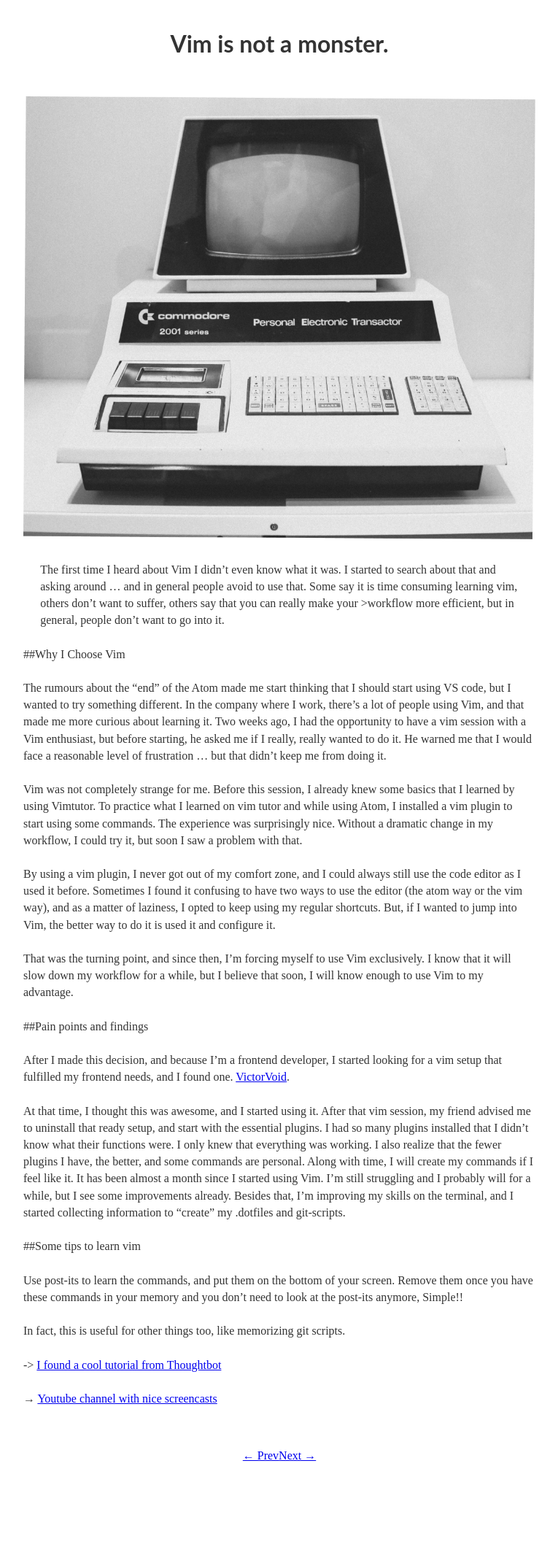
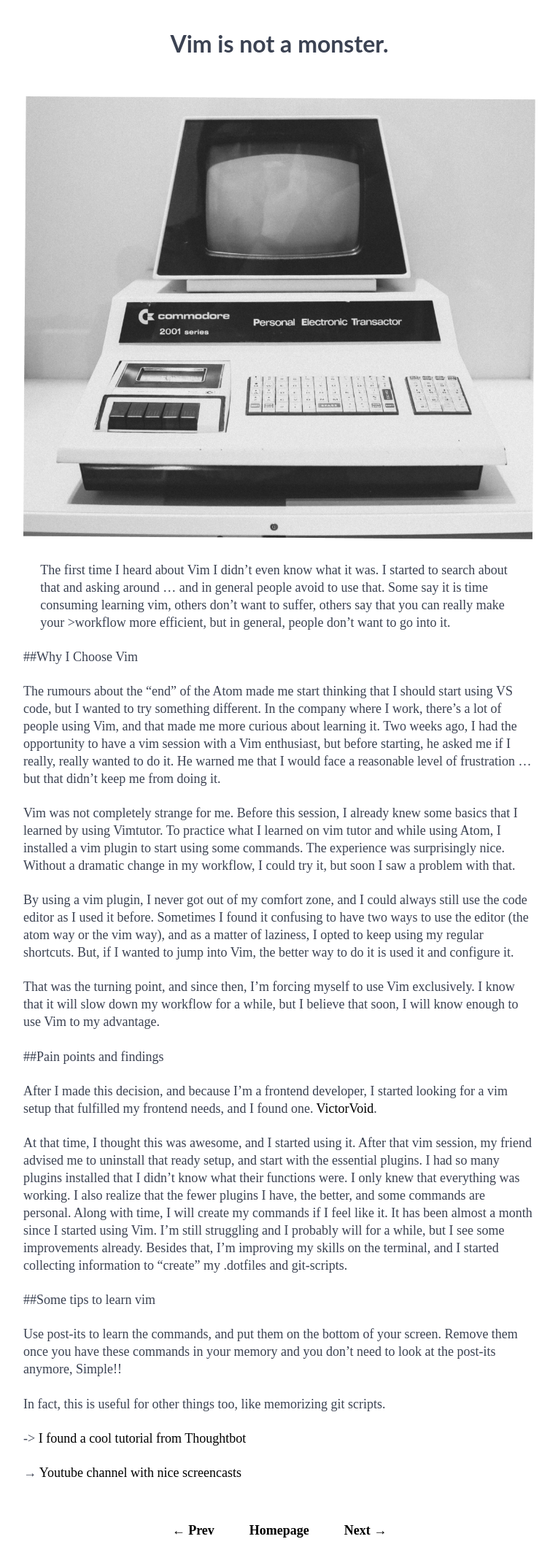
Before and after one commit to fmmricardo/rm-blog, a Gatsby site: page /pages/Vim-Is-Not-A-Monster in a window 1280 px wide. Shown: the whole page at 73% size, without its empty margins (257-1022 px from the left). Before the commit the page ends 2048 px from the top, so only its background shows below. Built offline with nearby package versions, Linux system fonts and the light colour scheme; Gatsby itself is replaced by a stand-in of ours; some packages are replaced by stand-ins of ours.

Commit message:
blog working

```diff
--- a/gatsby-config.js
+++ b/gatsby-config.js
@@ -6,9 +6,9 @@
 
 module.exports = {
   siteMetadata: {
-    title: 'Ricardo Martins ',
+    title: 'Learning to Share ',
     description:
-      'Frontend developer with focus on user experience and a flair for design. Always looking for something new to learn and willing to help those around him.',
+      'My name is Ricardo, a Frontend developer with focus on user experience and a flair for design. Always looking for something new to learn and willing to help those around him.',
   },
   plugins: [
     `gatsby-plugin-postcss`,
--- a/src/components/Header/index.css
+++ b/src/components/Header/index.css
@@ -1,18 +1,27 @@
 @import '../settings.css';
 
 .headerWrapper {
+	width: 100%;
+	margin: 0 auto;
+
+	grid-auto-flow: row;
+
+	font-family: var(--font-family-monsterrat);
+
 	display: flex;
 	flex-direction: column;
 	align-items: center;
 	font-family: var(--font-family-monsterrat);
+	color: var(--color-snow-black);
 }
 
-.title {
+.headerTitle {
 	font-size: var(--size-56);
 	line-height: var(--size-76);
 }
 
-.description {
-	font-size: var(--size-32);
-	line-height: var(--size-42);
+.headerDescription {
+	font-size: var(--size-24);
+	line-height: var(--size-32);
+	padding: var(--size-32);
 }
--- a/src/components/Header/index.jsx
+++ b/src/components/Header/index.jsx
@@ -8,8 +8,8 @@
   const description = data.site.siteMetadata.description
   return (
     <div className="headerWrapper">
-      <p className="title">{title}</p>
-      <p className="description">{description}</p>
+      <p className="headerTitle">{title}</p>
+      <p className="headerDescription">{description}</p>
     </div>
   )
 }
--- a/src/components/settings.css
+++ b/src/components/settings.css
@@ -2,6 +2,8 @@
 	--color-gray: #f0f4fd;
 	--color-white: #fff;
 	--color-black: #1d204a;
+	--color-snow-blue: #5e81ac;
+	--color-snow-black: #3b4252;
 
 	--color-placeholder: color(var(--color-black) a(75%));
 	--color-text-dark: rgba(29, 32, 73, 0.75);
--- a/src/content/posts/Vim-Is-Not-A-Monster/index.md
+++ b/src/content/posts/Vim-Is-Not-A-Monster/index.md
@@ -3,7 +3,7 @@
 date: 2019-04-09
 title: Vim is not a monster.
 thumbnail: /images/commodore.jpg
-excerpt: How and why I started to use Vim.
+excerpt: The first time I heard about Vim I didn’t even know what it was. I started to search about that and asking around … and in general people avoid to use that. Some say it is time consuming learning vim, others don’t want to suffer, others say that you can really make your workflow more efficient, but in general, people don’t want to go into it.
 ---
 
 ![](./commodore.jpg)
--- a/src/pages/index.css
+++ /dev/null
@@ -1,3 +0,0 @@
-.link {
-	text-decoration: none;
-}
--- a/src/templates/blogPost.css
+++ b/src/templates/blogPost.css
@@ -1,18 +1,45 @@
 @import '../../src/components/settings.css';
 
-.wrapper {
+a,
+a:visited {
+	color: #000;
+	text-decoration: none;
+}
+
+a:hover {
+	color: var(--color-snow-blue);
+}
+
+.blogWrapper {
 	display: flex;
 	flex-direction: column;
 	align-items: center;
 }
 
-.title {
+.blogTitle {
+	color: var(--color-snow-black);
+	display: flex;
+	flex-direction: row;
+	align-items: start;
 }
 
-.content {
+.blogContent {
+	font-size: var(--size-18);
+	line-height: var(--size-24);
+	color: var(--color-snow-black);
 	margin: var(--size-32) auto;
 }
 
-.postNavigation {
-	height: 20vh;
+.blogNavigation {
+	display: flex;
 }
+
+.previousLink,
+.nextLink,
+.homeLink {
+	font-size: var(--size-18);
+	line-height: var(--size-24);
+	color: #000;
+	font-weight: var(--font-weight-bold);
+	margin: 0 var(--size-24);
+}
--- a/src/templates/blogPost.jsx
+++ b/src/templates/blogPost.jsx
@@ -13,20 +13,32 @@
   const html = markdownRemark.html
   return (
     <Layout>
-      <div className="wrapper">
-        <h1 className="title">{title}</h1>
-        <div className="content" dangerouslySetInnerHTML={{ __html: html }} />
-        <div className="postNavegation">
+      <div className="blogWrapper">
+        <h1 className="blogTitle">{title}</h1>
+        <div
+          className="blogContent"
+          dangerouslySetInnerHTML={{ __html: html }}
+        />
+        <div className="blogNavigation">
+          <div className="previousLink">
             {previous && (
               <Link to={previous.frontmatter.path} rel="prev">
                 ← Prev
               </Link>
             )}
+          </div>
+          <div className="homeLink">
+            <Link to="/" rel="prev">
+              Homepage
+            </Link>
+          </div>
+          <div className="nextLink">
             {next && (
               <Link to={next.frontmatter.path} rel="next">
                 Next →
               </Link>
             )}
+          </div>
         </div>
       </div>
     </Layout>
```
Also changed, not shown: src/components/Card/index.css (+7 -6 lines), src/pages/index.jsx (+2 -9 lines). Lines whose indentation alone changed are shown as unchanged.
